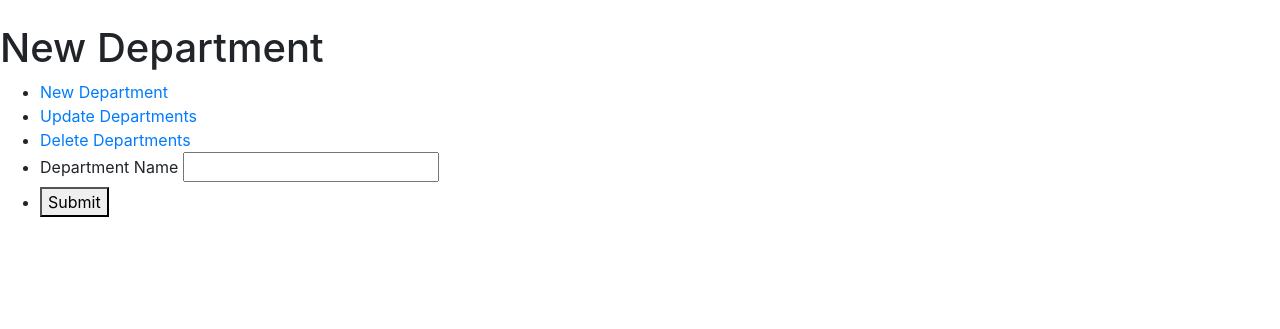
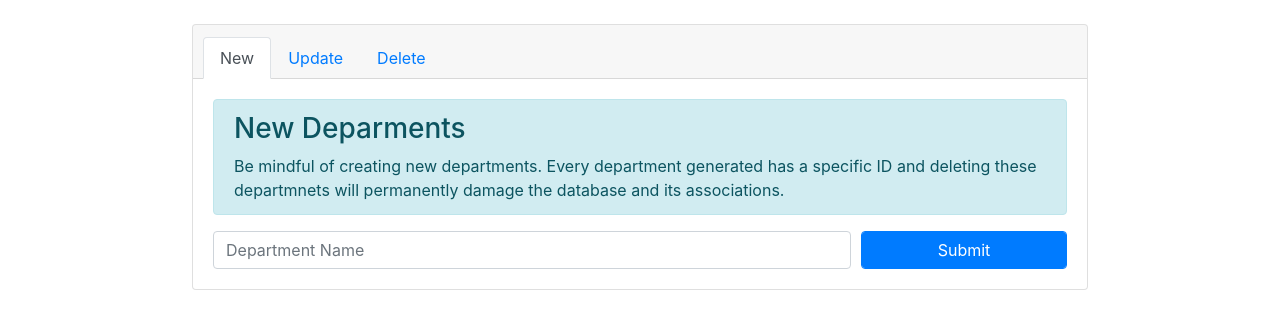
Before and after one commit to winters-brown/BAD-C, a Node project: template views/admin/department/create.handlebars in a window 1280 px wide. Shown: the part 56-385 px from the top of the page. Run offline with Node 20 templates, Linux system fonts and the light colour scheme; the template is opened without the code that fills it, so the values that code supplies are empty; some libraries are stand-ins or nearby versions.

Commit message:
✅added functionality to all aspects of departments

```diff
--- a/views/admin/department/create.handlebars
+++ b/views/admin/department/create.handlebars
@@ -1,35 +1,67 @@
-<h1>New Department</h1>
+<div class="card dashboard">
+    <div class="card-header">
+        <ul class="nav nav-tabs card-header-tabs">
+            <li class="nav-item">
+                <a class="nav-link active" href="/api/v2/department/create">New</a>
+            </li>
+            <li class="nav-item">
+                <a class="nav-link" href="/api/v2/department/update">Update</a>
+            </li>
+            <li class="nav-item">
+                <a class="nav-link" href="/api/v2/department/delete">Delete</a>
+            </li>
+        </ul>
+    </div>
+    <div class="card-body">
         {{#if error}}
-<li>
         <div>
-        {{!-- Danger Alert --}}
-        <h3>Error</h3>
+            <div class="alert alert-danger" role="alert">
                 <p>{{error}}</p>
             </div>
-</li>
+        </div>
+        {{/if}}
+        {{#if success}}
+        <div>
+            <div class="alert alert-success" role="alert">
+                <p>{{success}}</p>
+            </div>
+        </div>
         {{/if}}
 
-{{#if success}}
-<li>
-    <div>
-        {{!-- Success Alert --}}
-        <h3>Success</h3>
-        <p>{{success}}</p>
+        <div class="alert alert-info">
+            <h3>New Deparments</h3>
+            Be mindful of creating new departments. Every department generated has a specific ID and deleting these
+            departmnets will permanently damage the database and its associations.
         </div>
-</li>
-{{/if}}
 
         <form action="/api/v2/department/create" method="POST">
-    <ul>
-        <li><a href="/api/v2/deparrtment/create">New Department </a></li>
-        <li><a href="/api/v2/department/update">Update Departments</a></li>
-        <li><a href="/api/v2/department/delete">Delete Departments</a></li>
-        <li>
-            <label for="name">Department Name</label>
-            <input type="text" name="name" id="name" required />
-        </li>
-        <li>
-            <button type="submit">Submit</button>
-        </li>
-    </ul>
+            <div class="form-row">
+                <div class="col-9">
+                    <input type="text" name="name" id="name" class="form-control" placeholder="Department Name"
+                        required />
+                </div>
+                <div class="col">
+                    <button type="submit" class="form-control btn-primary col">Submit</button>
+                </div>
+            </div>
         </form>
+
+    </div>
+</div>
+
+
+<style>
+    .dashboard {
+        margin: auto;
+        padding: 0px;
+        width: 70%;
+    }
+
+    @media only screen and (max-width: 600px) {
+        .dashboard {
+            width: 100%;
+            margin: auto;
+            padding: 0px;
+        }
+    }
+</style>
```
Also changed, not shown: views/admin/dashboard.handlebars (+4 -5 lines), views/admin/department/delete.handlebars (+58 -30 lines), views/admin/department/update.handlebars (+75 -25 lines). Lines whose indentation alone changed are shown as unchanged.
